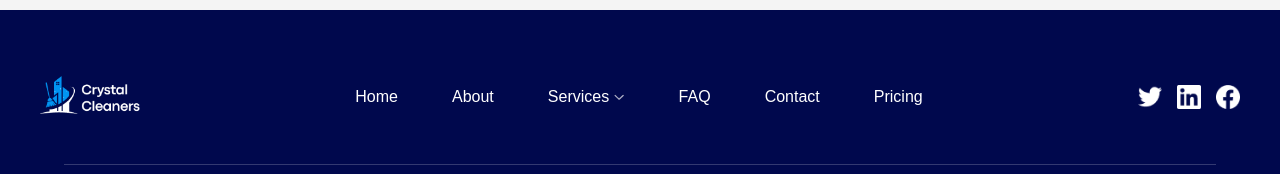
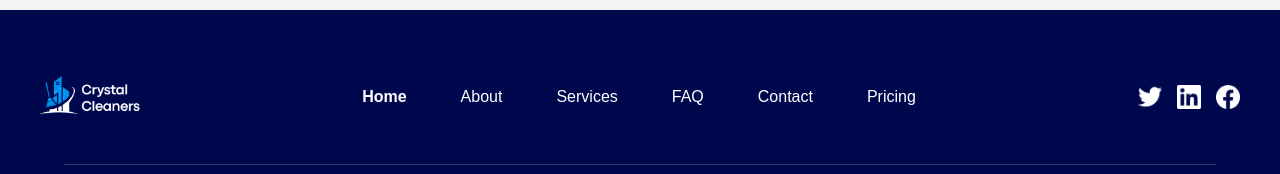
Before and after one commit to iokeke-cos/Tenece_holdings, a React (Vite) app in the folder Frontend/crystal-cleaners-frontend/: page / in a window 1280 px wide. Shown: the part 557-731 px from the top of the page. Built offline with nearby package versions, Linux system fonts and the light colour scheme.

Commit message:
{Footer link edits)

```diff
--- a/Frontend/crystal-cleaners-frontend/src/components/Footer.jsx
+++ b/Frontend/crystal-cleaners-frontend/src/components/Footer.jsx
@@ -1,64 +1,92 @@
 /* I imported the icons i needed from the assets folder
 I also imported the css file for the Footer into this file to be able to use it*/
 
-import './Footer.css';
+import { FaChevronDown } from "react-icons/fa";
+import { Link, NavLink } from "react-router-dom";
+import { useState } from "react";
 
-import arrow from '../assets/arrowdown.png';
-import logo from '../assets/Logo.png';
-import fb from '../assets/fb.png';
-import twitter from '../assets/twitter.png';
-import linkedin from '../assets/linkedin.png';
+import "./Footer.css";
 
+import arrow from "../assets/arrowdown.png";
+import logo from "../assets/Logo.png";
+import fb from "../assets/fb.png";
+import twitter from "../assets/twitter.png";
+import linkedin from "../assets/linkedin.png";
 
 export default function Footer() {
+  const [isOpen, setIsOpen] = useState(false);
 
-    return(<>
-    {/* I added  */}
+  const toggleServices = () => {
+    setIsOpen(!isOpen);
+  };
 
+  return (
+    <>
       <footer>
         <div className="first-part">
-                <a href="#home">
-                <img src={logo} className='footer-logo'/>
-                </a>
+          <Link to="/">
+            {" "}
+            <img src={logo} className="footer-logo" />
+          </Link>
+
           <nav>
             <ul>
               <li>
-                            <a href="#home">Home</a>
+                <NavLink to="/">Home</NavLink>
+              </li>
+
+              <li>
+                <NavLink to="/about">About</NavLink>
+              </li>
+
+              <li>
+                  <NavLink to="/services" className="nav-link">
+                    Services
+                  </NavLink>
+
+
+                {/* I'm working on the drop down menu for the footer services tab */}
+
+                {/* {isOpen && (
+                  <ul className="dropdown-menu">
+                    <li>
+                      <NavLink>Service1</NavLink>
                     </li>
                     <li>
-                            <a href="/about">About</a>
+                      <NavLink>Service2</NavLink>
                     </li>
                     <li>
-                            <a href="/services">Services <span><img src={arrow} /></span></a>
+                      <NavLink>Service3</NavLink>
                     </li>
+                  </ul>
+                )} */}
+
+              </li>
+
               <li>
-                            <a href="/faq">FAQ</a>
+                <NavLink to="/faq">FAQ</NavLink>
               </li>
+
               <li>
-                            <a href="/contact">Contact</a>
+                <NavLink to="/contact">Contact</NavLink>
               </li>
+
               <li>
-                            <a href="/pricing">Pricing</a>
+                <NavLink to="pricing">Pricing</NavLink>
               </li>
             </ul>
             {/* these are the linkedin, X, and Facebook logos.
                     I added an outer-logos div because I needed to adjust the position of the entire
                     logo container */}
 
-                    <div className='outer-logos'>
-
-                        <div className='logos'>
-                            <img src={twitter} alt="X"/>
-                            <img src={linkedin} alt="Linkedin"/>
-                            <img src={fb} alt="Facebook"/>
-
-
+            <div className="outer-logos">
+              <div className="logos">
+                <img src={twitter} alt="X" />
+                <img src={linkedin} alt="Linkedin" />
+                <img src={fb} alt="Facebook" />
               </div>
-
             </div>
-
           </nav>
-
         </div>
 
         <hr />
@@ -66,30 +94,15 @@ export default function Footer() {
         {/* I separated the footer into the content before the line, and
              content after the line  */}
 
+        <div className="second-part">
+          <p className="copyright">© 2023 © 2023 Webtechsolution.in</p>
 
-            <div className='second-part'>
-
-                <p className='copyright'>© 2023 © 2023 Webtechsolution.in</p>
-
-                <p className='privacy'>
-                    <span className='privacy-policy'>Privacy Policy</span> |
-                    <span className='cookies'> Cookies</span>
-
+          <p className="privacy">
+            <span className="privacy-policy">Privacy Policy</span> |
+            <span className="cookies"> Cookies</span>
           </p>
-
-
         </div>
-
-
-
-
-
-
-
       </footer>
-
-
-
-
-    </>);
+    </>
+  );
 }
```
Also changed, not shown: Frontend/crystal-cleaners-frontend/src/components/Footer.css (+75 -0 lines). Lines whose indentation alone changed are shown as unchanged.
